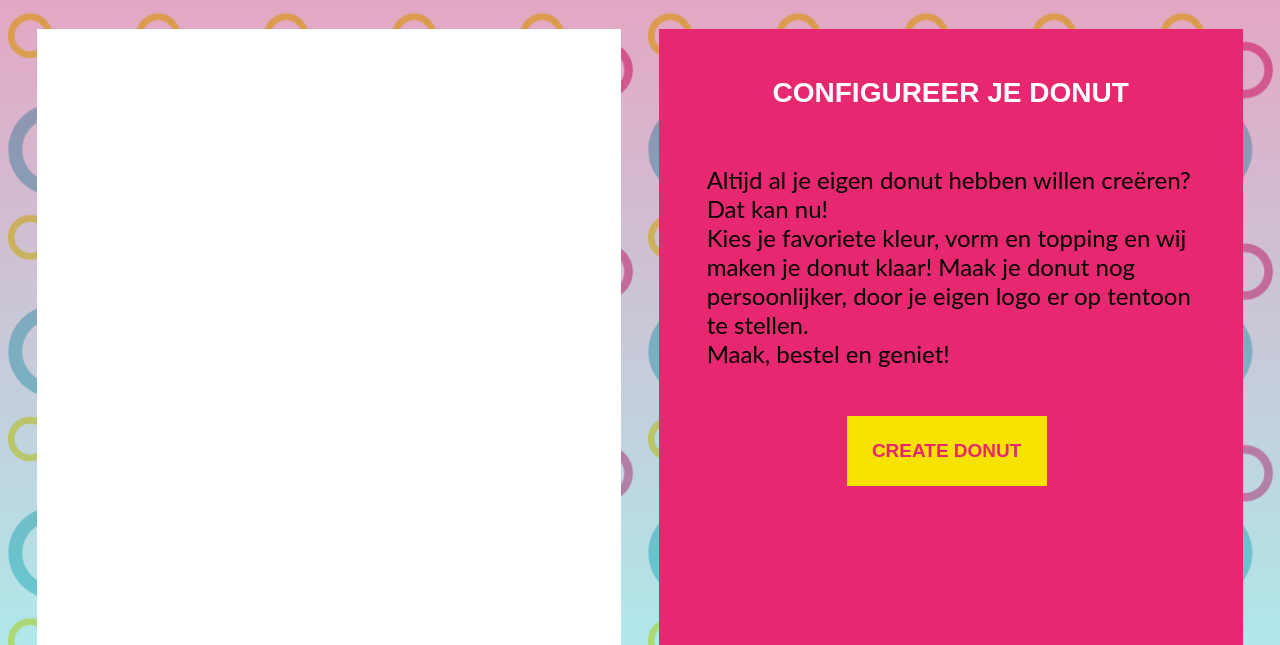
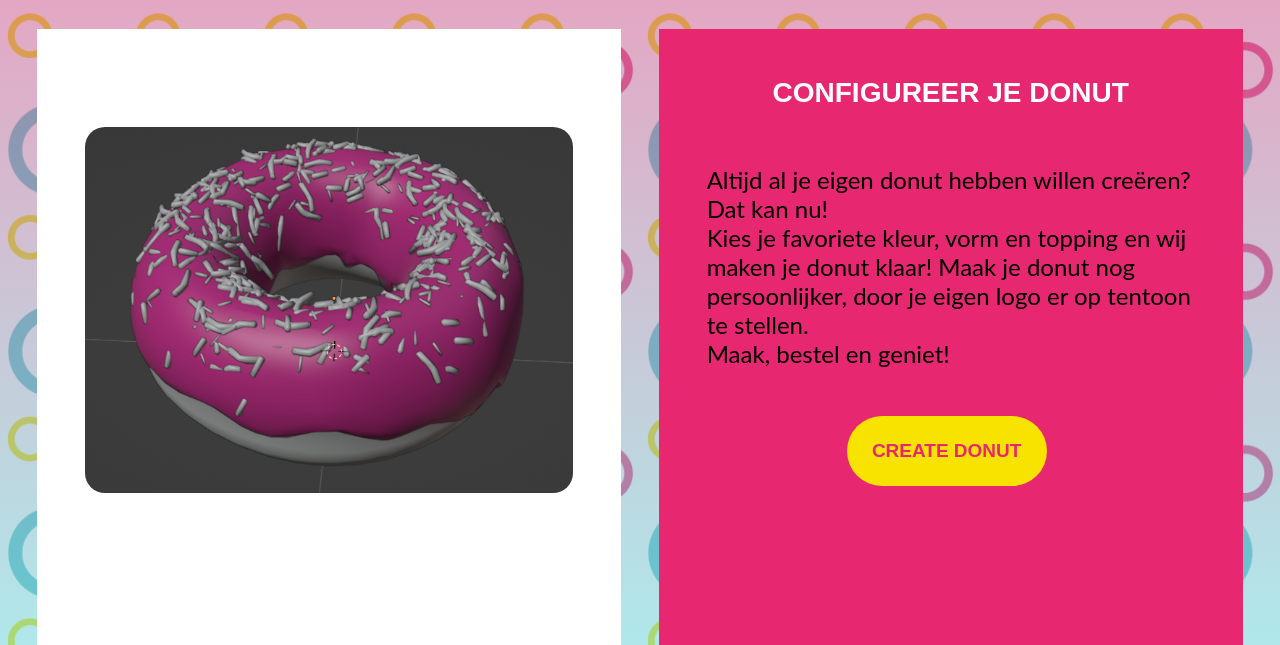
Before and after one commit to SeppeBe1/DEV5-DONUTELLO, a website built with Vite: page Donutello/index.html in a window 1280 px wide. Shown: the part 197-842 px from the top of the page. Built offline with nearby package versions, Linux system fonts and the light colour scheme.

Commit message:
feat (index.html) add donut img

```diff
--- a/Donutello/index.html
+++ b/Donutello/index.html
@@ -26,6 +26,8 @@
 
     <div class="container">
     <div class="donut">
+
+      <img src="./assets/donutImageSorry.PNG" alt="">
 
 
 
--- a/Donutello/style/style.css
+++ b/Donutello/style/style.css
@@ -89,6 +89,13 @@ h1 {
     height: 520px;
     padding: 3em;
 }
+.donut img {
+    width: 100%;
+    position: relative;
+    top: 50px;
+    border-radius: 20px;
+
+}
 .paragraph {
 
 background-color: #E72870;
@@ -128,13 +135,14 @@ button {
     padding: 16px 24px;
     font-family: 'Dosis', sans-serif;
     background-color: #F7E200;
+    border-radius: 50px;
 
 }
 button a {
     color: #E72870;
     text-decoration: none;
     font-size: 19px;
-    font-weight: 550;
+    font-weight: 900;
 
 
 
```
Also changed, not shown: Donutello/assets/donutImageSorry.PNG (added).
